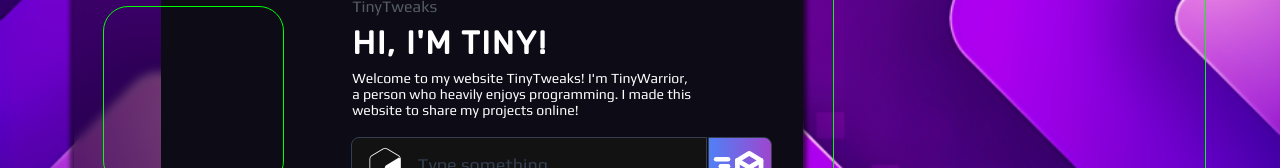
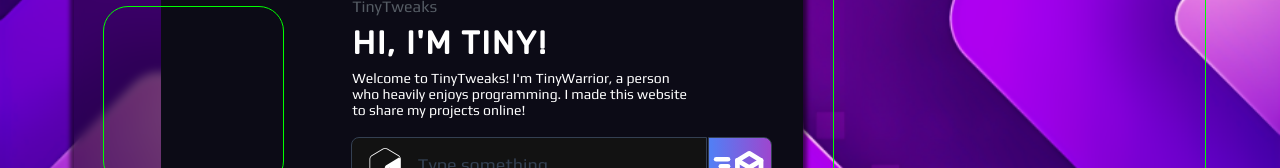
Before and after one commit to RealTinyWarrior/TinyTweaks, a Next.js app: page / in a window 1280 px wide. Shown: the part 324-492 px from the top of the page. Built offline with nearby package versions, Linux system fonts and the light colour scheme; a web font is replaced by a local one.

Commit message:
changed details

```diff
--- a/app/page.tsx
+++ b/app/page.tsx
@@ -35,7 +35,7 @@ const Home = () => {
                                     <p id="hd-title">HI, I'M TINY!</p>
 
                                     <p id="home-desc">
-                                        Welcome to my website TinyTweaks! I'm TinyWarrior, a person who heavily enjoys
+                                        Welcome to TinyTweaks! I'm TinyWarrior, a person who heavily enjoys
                                         programming. I made this website to share my projects online!
                                     </p>
                                 </div>
```
